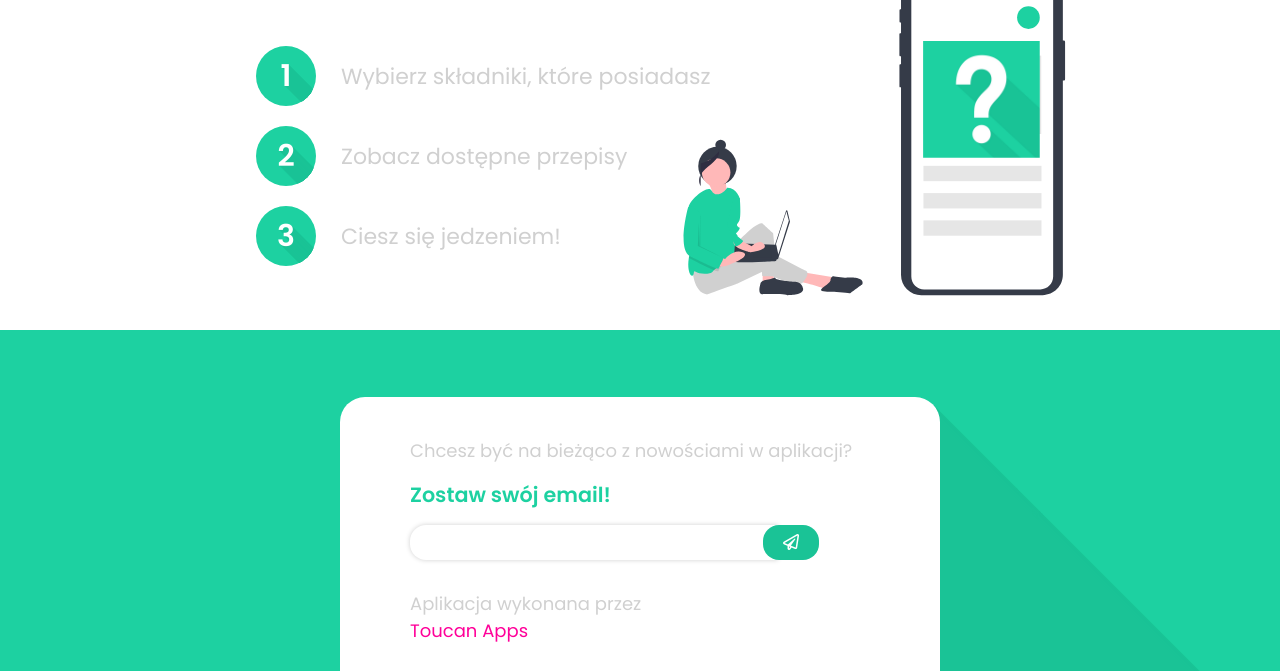
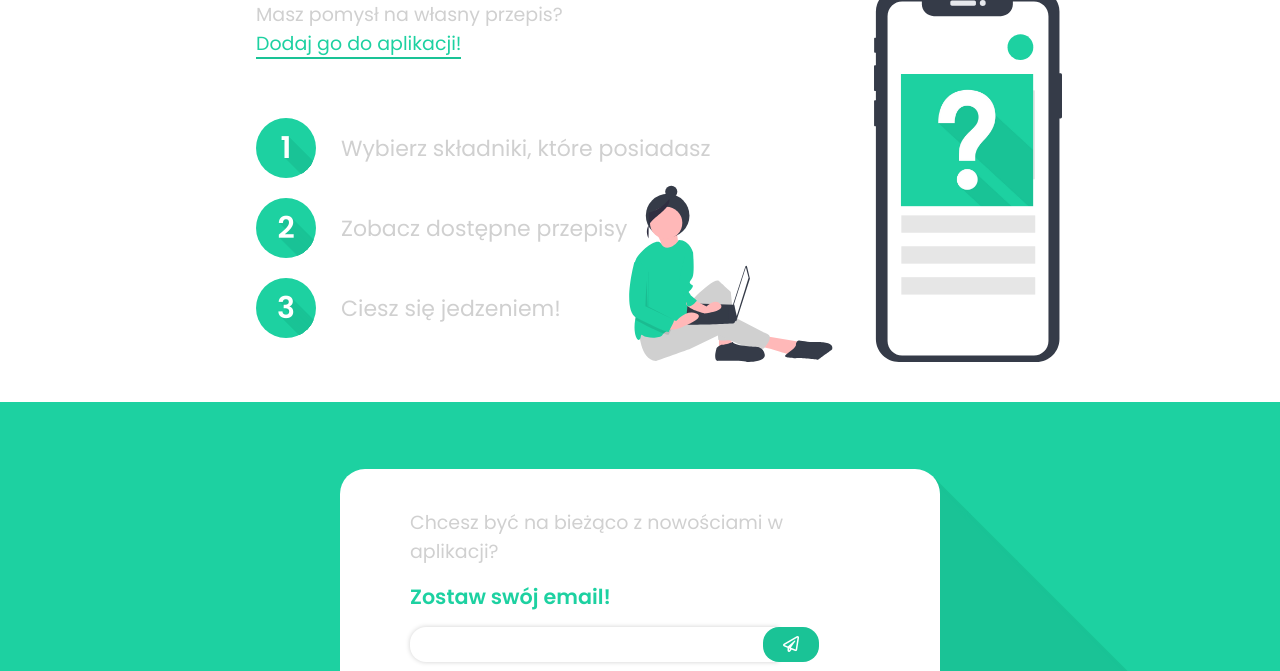
Before and after one commit to Iwaniukooo11/app-webpage, a website built with webpack: page src/pages/index.html in a window 1280 px wide. Shown: the part 758-1429 px from the top of the page. Built offline with nearby package versions, Linux system fonts and the light colour scheme; files whose address does not match are found by name.

Commit message:
add form link

```diff
--- a/src/partials/working.html
+++ b/src/partials/working.html
@@ -1,6 +1,8 @@
 <section class="section">
     <div class="content working">
         <h2 class="content__head working__head">jak to działa?</h2>
+        <p class="section__desc">Masz pomysł na własny przepis? <br /> <a class='section__link'
+                href="https://forms.gle/MscMBa9FPgmfXidT9" target='_blank'>Dodaj go do aplikacji!</a> </p>
         <ul class="working__list">
             {{#each working}}
             <li class='working__list-element'>
--- a/src/scss/_content.scss
+++ b/src/scss/_content.scss
@@ -14,10 +14,7 @@
         }
     }
 
-    &__desc {
-        font-size: 16px;
-        max-width: 550px;
-    }
+
 
     @media(min-width:1024px) {
         &__head {
--- a/src/scss/style.scss
+++ b/src/scss/style.scss
@@ -43,6 +43,35 @@ body {
     overflow: hidden;
     border-bottom: 3px solid $color-green-light;
 
+    &__link {
+        color: $color-green-light;
+        // font-weight: bolder;
+        border-bottom: 2px solid $color-green-dark;
+    }
+
+    &__desc {
+        font-size: 16px;
+        max-width: 550px;
+    }
+
+    @media(min-width:768px) {
+        &__desc {
+            line-height: 1.5;
+            font-size: 18px;
+        }
+    }
+
+    @media(min-width:1200px) {
+        &__desc {
+            font-size: 19px;
+        }
+    }
+
+    @media(min-width:1400px) {
+        &__desc {
+            font-size: 20px;
+        }
+    }
 }
 
 @import './content';
```
Also changed, not shown: dist/assets/css/style.css, dist/index.html.
